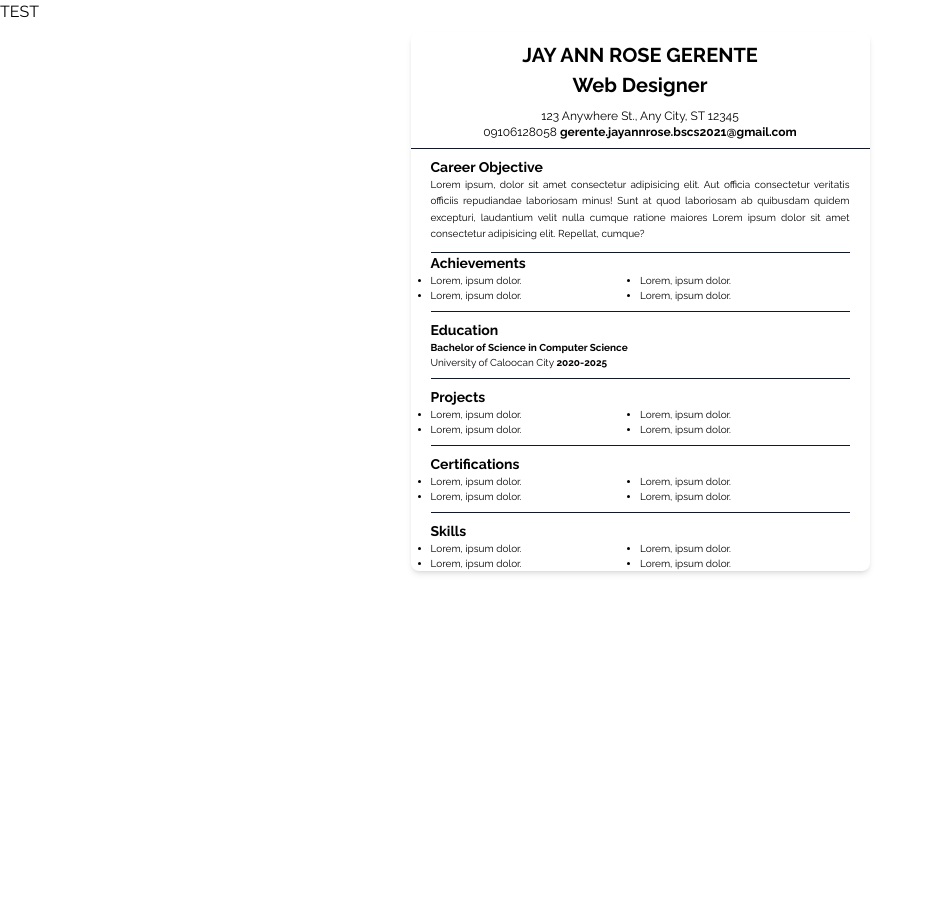
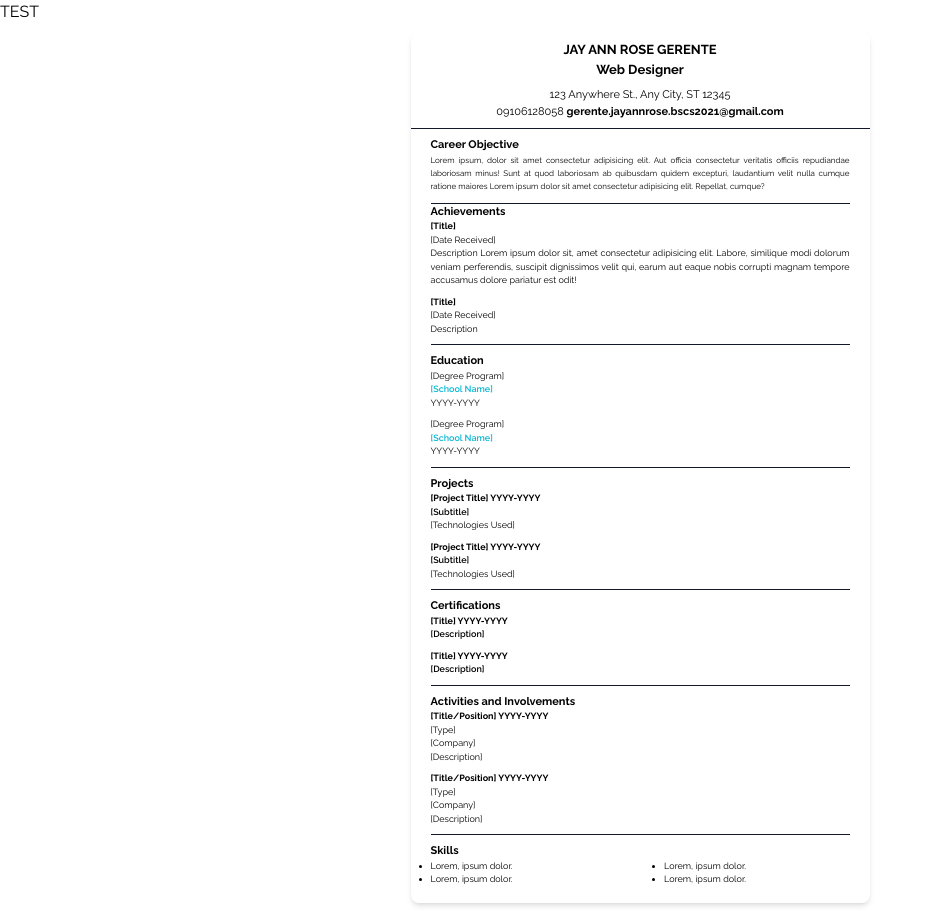
Before and after one commit to egoRockU/ft-portfolios, a React (Vite) app: page /test in a window 1280 px wide. Shown: the whole page, without its empty margins (0-932 px from the left). Before the commit the page ends 800 px from the top, so only its background shows below. Built offline with nearby package versions, Linux system fonts and the light colour scheme.

Commit message:
updated harvard resume

```diff
--- a/src/App.jsx
+++ b/src/App.jsx
@@ -2,6 +2,7 @@ import Grafil from "./pages/Grafil";
 import Tapang from "./pages/Tapang";
 import Gerente from "./pages/Gerente";
 import Test from "./pages/Test";
+import GerenteResume from "./pages/GerenteResume";
 import { BrowserRouter, Routes, Route } from "react-router-dom";
 
 function App() {
@@ -13,6 +14,7 @@ function App() {
           <Route path="/tapang" element={<Tapang />} />
           <Route path="/gerente" element={<Gerente />} />
           <Route path="/test" element={<Test />} />
+          <Route path="/gerenteresume" element={<GerenteResume />} />
         </Routes>
       </BrowserRouter>
     </>
--- /dev/null
+++ b/src/pages/GerenteResume.jsx
@@ -0,0 +1,65 @@
+import downloadPDF from "./assets/utils/downloadPDF";
+// import "./assets/style.css";
+import picture from "./assets/picture.png";
+import { BiLink } from "react-icons/bi";
+
+function App() {
+  const DIV_NAME = "container";
+
+  const handleDownload = () => {
+    downloadPDF(DIV_NAME);
+  };
+
+  return (
+    <>
+      <div>
+        <button onClick={handleDownload}>TEST</button>
+      </div>
+      {/* Place your resume here */}
+      <div className="flex container max-w-[459px] bg-white mx-auto border-2 justify-center items-center font-sans">
+        <div className="ml-6 flex-1 border-black w-[229px]">
+
+              <img src={picture} alt="profile pic" className="h-[100px] w-[100px] object-cover border-5 border-black" />
+            <p className="name text-[23px] uppercase">Jay Ann Rose</p>
+            <p className="last-name text-[20px] font-semibold uppercase">Gerente</p>
+            <p className="job-description uppercase italic text-[16px]">Web Designer</p>
+            <h3 className="bg-[#0b192d] text-white rounded-lg p-2 text-center text-sm mt-4">Contact</h3>
+            <p className="text-xs mt-2">123 Anywhere St., Any City</p>
+            <p className="text-xs">+123-456-7890</p>
+            <p className="text-xs">gerente.jayannrose.bscs2021@gmail.com</p>
+            <h3 className="bg-[#0b192d] text-white rounded-lg p-2 text-center text-sm tracking-wide mt-4">Skills</h3>
+            <ul className="text-xs list-disc">
+                <li>Lorem, ipsum dolor.</li>
+                <li>Lorem, ipsum dolor.</li>
+                <li>Lorem, ipsum dolor.</li>
+            </ul>
+            <h3 className="text-header bg-[#0b192d] text-white rounded-lg p-2 text-center text-sm tracking-wide mt-">Certificates</h3>
+            <p className="info-skill text-xs mt-2">Lorem, ipsum dolor.<br />
+            Lorem, ipsum dolor.<br />Lorem, ipsum dolor.<br />
+            Lorem, ipsum dolor.</p>
+
+        </div>
+        <div className="flex-1 w-[220px] mx-5">
+            <h3 className="bg-[#0b192d] text-white rounded-lg p-1.5 w-24 text-sm tracking-wide mt-4">About Me</h3>
+            <p className="text-justify text-xs">Lorem ipsum dolor, sit amet consectetur adipisicing elit. Quis sequi architecto distinctio sed similique! Harum ad dignissimos iusto sunt itaque.</p>
+            <h3 className="right-header bg-[#0b192d] text-white rounded-lg p-2 text-sm tracking-wide mt-4">Education</h3>
+            <p className="right-description text-xs"><strong>Bachelor of Computer Science <br />University of Caloocan City</strong></p>
+            <p className="right-description text-xs">2020-2025</p>
+            <p className="right-description text-xs"><strong>Bachelor of Computer Science</strong></p>
+            <p className="right-description text-xs">2020-2025</p>
+            <h3 className="right-header bg-[#0b192d] text-white rounded-lg p-2 text-sm tracking-wide mt-4">Academic Achievement</h3>
+            <p className="info-achievement text-xs mt-2">Lorem, ipsum dolor.<br />Lorem, ipsum dolor.<br />Lorem, ipsum dolor.<br />Lorem, ipsum dolor.</p>
+            <h3 className="right-header bg-[#0b192d] text-white rounded-lg p-2 text-sm tracking-wide mt-4">Project</h3>
+            <ul className="mt-2 text-xs">
+              <li>Lorem, ipsum dolor.</li>
+              <li>Lorem, ipsum dolor.</li>
+              <li>Lorem, ipsum dolor.</li>
+            </ul>
+        </div>
+      </div>
+      {/* ---------------------- */}
+    </>
+  );
+}
+
+export default App;
--- a/src/pages/Test.jsx
+++ b/src/pages/Test.jsx
@@ -15,73 +15,101 @@ function App() {
         <button onClick={handleDownload}>TEST</button>
       </div>
       {/* Place your resume here */}
-      <div className="container max-w-[459px] bg-white mx-auto shadow-md my-2 rounded-lg font-serif">
-        <div className="text-center font-bold text-[20px] py-2">
+      <div className="container max-w-[459px] bg-white mx-auto pb-4 shadow-md my-2 rounded-lg font-serif">
+        <div className="text-center font-bold text-[13px] py-2">
           <h1>JAY ANN ROSE GERENTE</h1>
           <p>Web Designer</p>
         </div>
-        <div className="text-center text-xs">
+        <div className="text-center text-[11px]">
           <p>123 Anywhere St., Any City, ST 12345</p>
           <p>09106128058 <span className="font-bold">gerente.jayannrose.bscs2021@gmail.com</span></p>
           <hr className="my-2 border-gray-900" />
         </div>
 
         <div className="mx-5">
-          <p className="text-header text-sm font-bold">Career Objective</p>
-          <p className="text-[10px] text-justify leading-relaxed">Lorem ipsum, dolor sit amet consectetur adipisicing elit. Aut officia consectetur veritatis officiis repudiandae laboriosam minus! Sunt at quod laboriosam ab quibusdam quidem excepturi, laudantium velit nulla cumque ratione maiores Lorem ipsum dolor sit amet consectetur adipisicing elit. Repellat, cumque?</p>
+          <p className="text-header text-[11px] font-bold">Career Objective</p>
+          <p className="text-[8px] text-justify leading-relaxed">Lorem ipsum, dolor sit amet consectetur adipisicing elit. Aut officia consectetur veritatis officiis repudiandae laboriosam minus! Sunt at quod laboriosam ab quibusdam quidem excepturi, laudantium velit nulla cumque ratione maiores Lorem ipsum dolor sit amet consectetur adipisicing elit. Repellat, cumque?</p>
           <hr className="mt-2.5 border-gray-900 w-[100%] mx-auto" />
+          <p className="text-header text-[11px] font-bold">Achievements</p>
+          <div>
+        <div className="">
+          <p className="text-[9px] font-bold ">[Title]</p>
+          <p className="text-[9px] ">[Date Received]</p>
+          <p className="text-[9px] text-justify">Description Lorem ipsum dolor sit, amet consectetur adipisicing elit. Labore, similique modi dolorum veniam perferendis, suscipit dignissimos velit qui, earum aut eaque nobis corrupti magnam tempore accusamus dolore pariatur est odit!</p>
+          </div>
+<div className="mt-2">
+<p className="text-[9px] font-bold ">[Title]</p>
+          <p className="text-[9px] ">[Date Received]</p>
+          <p className="text-[9px] text-justify">Description</p>
+          </div>
+</div>
+          <hr className="my-2 border-gray-900 w-[100%] mx-auto" />
+          <p className="text-header text-[11px] font-bold ">Education</p>
 
-          <p className="text-header text-sm font-bold">Achievements</p>
-          <div className="list-container flex">
-            <ul className="left-list text-[10px] flex-1">
-              <li className="list-disc">Lorem, ipsum dolor.</li>
-              <li className="list-disc">Lorem, ipsum dolor.</li>
-            </ul>
-            <ul className="right-list text-[10px] flex-1 list-disc">
+      <div>
+        <div className="">
+          <p className="text-[9px] ">[Degree Program]</p>
+          <p className="text-[9px] text-cyan-500 font-semibold">[School Name]</p>
+          <p className="text-[9px]">YYYY-YYYY</p>
+          </div>
+<div className="mt-2">
+          <p className="text-[9px]">[Degree Program]</p>
+          <p className="text-[9px] text-cyan-500 font-semibold">[School Name]</p>
+          <p className="text-[9px]">YYYY-YYYY</p>
+          </div>
+</div>
+          <hr className="my-2 border-gray-900 w-[100%] mx-auto" />
+
+          <p className="text-header text-[11px] font-bold">Projects</p>
+          <div>
+        <div className="">  <p className="text-[9px] font-bold">[Project Title] <span className="space-x-11">YYYY-YYYY</span></p>
+          <p className="text-[9px]  font-semibold">[Subtitle]</p>
+          <p className="text-[9px]">[Technologies Used]</p>
+          </div>
+          <div className="mt-2">  <p className="text-[9px] font-bold">[Project Title] <span className="space-x-11">YYYY-YYYY</span></p>
+          <p className="text-[9px] font-semibold">[Subtitle]</p>
+          <p className="text-[9px]">[Technologies Used]</p>
+          </div>
+</div>
+          <hr className="my-2 border-gray-900 w-[100%] mx-auto" />
+
+          <p className="text-header text-[11px] font-bold">Certifications</p>
+          <div>
+        <div className="">
+          <p className="text-[9px] font-bold">[Title] <span className="space-x-11">YYYY-YYYY</span></p>
+          <p className="text-[9px] font-semibold">[Description]</p>
+          </div>
+          <div className="mt-2">  <p className="text-[9px] font-bold">[Title] <span className="space-x-11">YYYY-YYYY</span></p>
+          <p className="text-[9px] font-semibold">[Description]</p>
+
+          </div>
+</div>
+          <hr className="my-2 border-gray-900 w-[100%] mx-auto" />
+
+          <p className="text-header text-[11px] font-bold">Activities and Involvements</p>
+          <div>
+        <div className="">
+        <p className="text-[9px] font-bold">[Title/Position] <span className="space-x-11">YYYY-YYYY</span></p>
+        <p className="text-[9px]">[Type]</p>
+          <p className="text-[9px]">[Company]</p>
+          <p className="text-[9px] text-justify">[Description]</p>
+          </div>
+          <div className="mt-2">
+          <p className="text-[9px] font-bold">[Title/Position] <span className="space-x-11">YYYY-YYYY</span></p>
+        <p className="text-[9px]">[Type]</p>
+          <p className="text-[9px]">[Company]</p>
+          <p className="text-[9px] text-justify">[Description]</p>
+          </div>
+</div>
+<hr className="my-2 border-gray-900 w-[100%] mx-auto" />
+
+          <p className="text-header text-[11px] font-bold">Skills</p>
+          <div className="list-container flex gap-12">
+            <ul className="left-list text-[9px] flex-1 list-disc">
               <li>Lorem, ipsum dolor.</li>
               <li>Lorem, ipsum dolor.</li>
             </ul>
-          </div>
-          <hr className="my-2 border-gray-900 w-[100%] mx-auto" />
-
-          <p className="text-header text-sm font-bold ">Education</p>
-          <strong><p className="text-[10px]">Bachelor of Science in Computer Science</p></strong>
-          <p className="text-[10px]">University of Caloocan City <strong>2020-2025</strong></p>
-          <hr className="my-2 border-gray-900 w-[100%] mx-auto" />
-
-          <p className="text-header text-sm font-bold">Projects</p>
-          <div className="list-container flex">
-            <ul className="left-list text-[10px] flex-1 list-disc">
-              <li>Lorem, ipsum dolor.</li>
-              <li>Lorem, ipsum dolor.</li>
-            </ul>
-            <ul className="right-list text-[10px] flex-1 list-disc">
-              <li>Lorem, ipsum dolor.</li>
-              <li>Lorem, ipsum dolor.</li>
-            </ul>
-          </div>
-          <hr className="my-2 border-gray-900 w-[100%] mx-auto" />
-
-          <p className="text-header text-sm font-bold">Certifications</p>
-          <div className="list-container flex">
-            <ul className="left-list text-[10px] flex-1 list-disc">
-              <li>Lorem, ipsum dolor.</li>
-              <li>Lorem, ipsum dolor.</li>
-            </ul>
-            <ul className="right-list text-[10px] flex-1 list-disc">
-              <li>Lorem, ipsum dolor.</li>
-              <li>Lorem, ipsum dolor.</li>
-            </ul>
-          </div>
-          <hr className="my-2 border-gray-900 w-[100%] mx-auto" />
-
-          <p className="text-header text-sm font-bold">Skills</p>
-          <div className="list-container flex">
-            <ul className="left-list text-[10px] flex-1 list-disc">
-              <li>Lorem, ipsum dolor.</li>
-              <li>Lorem, ipsum dolor.</li>
-            </ul>
-            <ul className="right-list text-[10px] flex-1 list-disc">
+            <ul className="right-list text-[9px] flex-1 list-disc">
               <li>Lorem, ipsum dolor.</li>
               <li>Lorem, ipsum dolor.</li>
             </ul>
```
